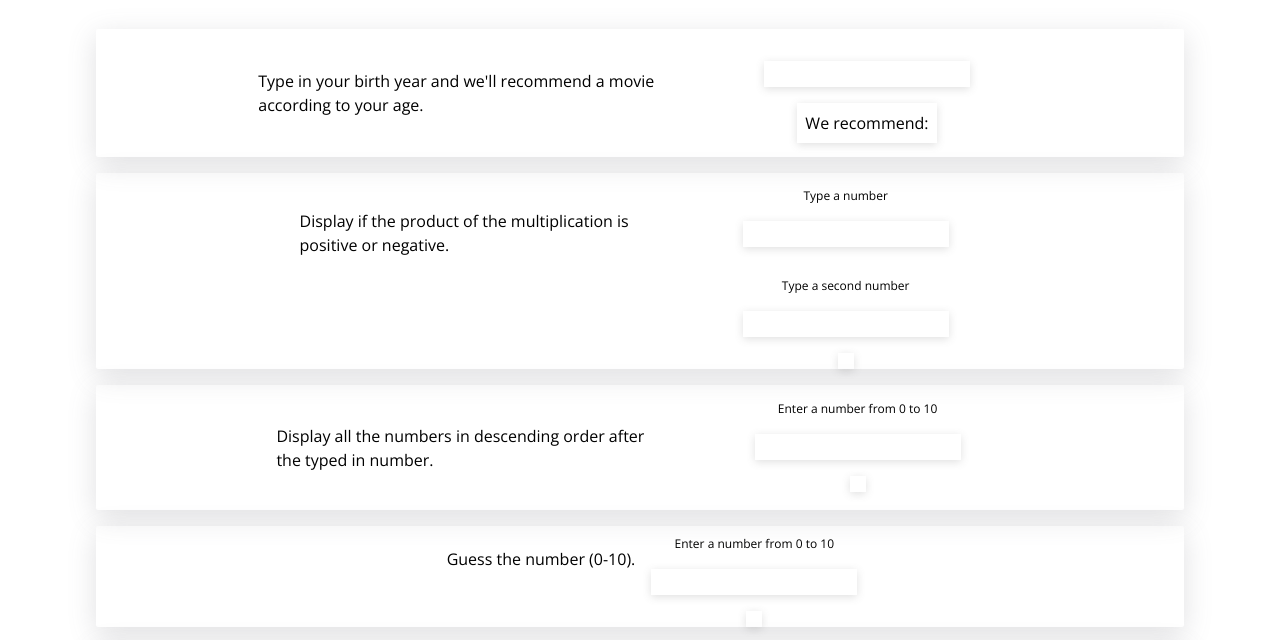
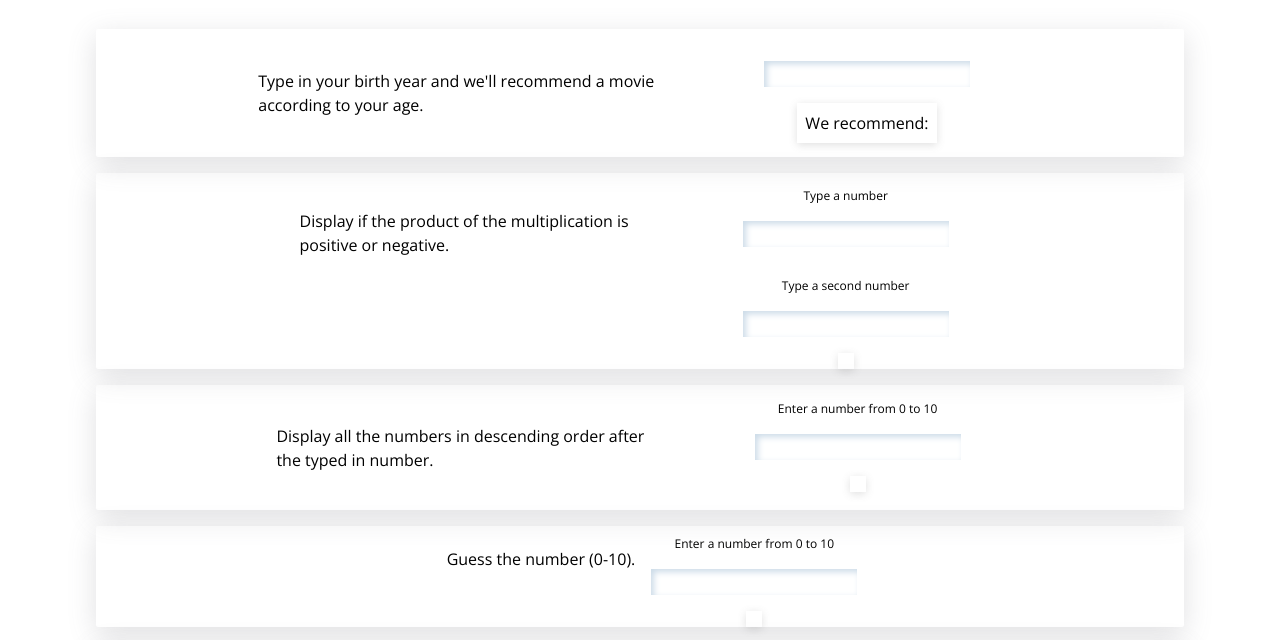
Before and after one commit to SolveyMear/test-js, a website built with Vite: page index.html in a window 1280 px wide. Shown: the part 129-769 px from the top of the page. Built offline with nearby package versions, Linux system fonts and the light colour scheme.

Commit message:
dans le doute

```diff
--- a/js/test1.js
+++ b/js/test1.js
@@ -30,7 +30,6 @@ window.addEventListener('load', function	() {
 			movieReturnedSpan.innerText = "Evil Dead";
 		}
 
-
 	}
 	birthYearInput.addEventListener('change', getMovie)
 
--- a/scss/index.scss
+++ b/scss/index.scss
@@ -37,6 +37,7 @@ body {
 				li{
 					display: flex;
 					h3{
+						list-style-type: decimal;
 						margin: 5% auto;
 						font-family: $font1;
 						font-size: 16px;
@@ -62,8 +63,7 @@ body {
 						input {
 							margin: 1em;
 							border: none;
-							box-shadow: rgba(99, 99, 99, 0.2) 0px 2px 8px 0px;
-							&::placeholder{
+							box-shadow: rgb(204, 219, 232) 3px 3px 6px 0px inset, rgba(255, 255, 255, 0.5) -3px -3px 6px 1px inset;							&::placeholder{
 								font-size: 0.7em;
 							}
 						}
```
